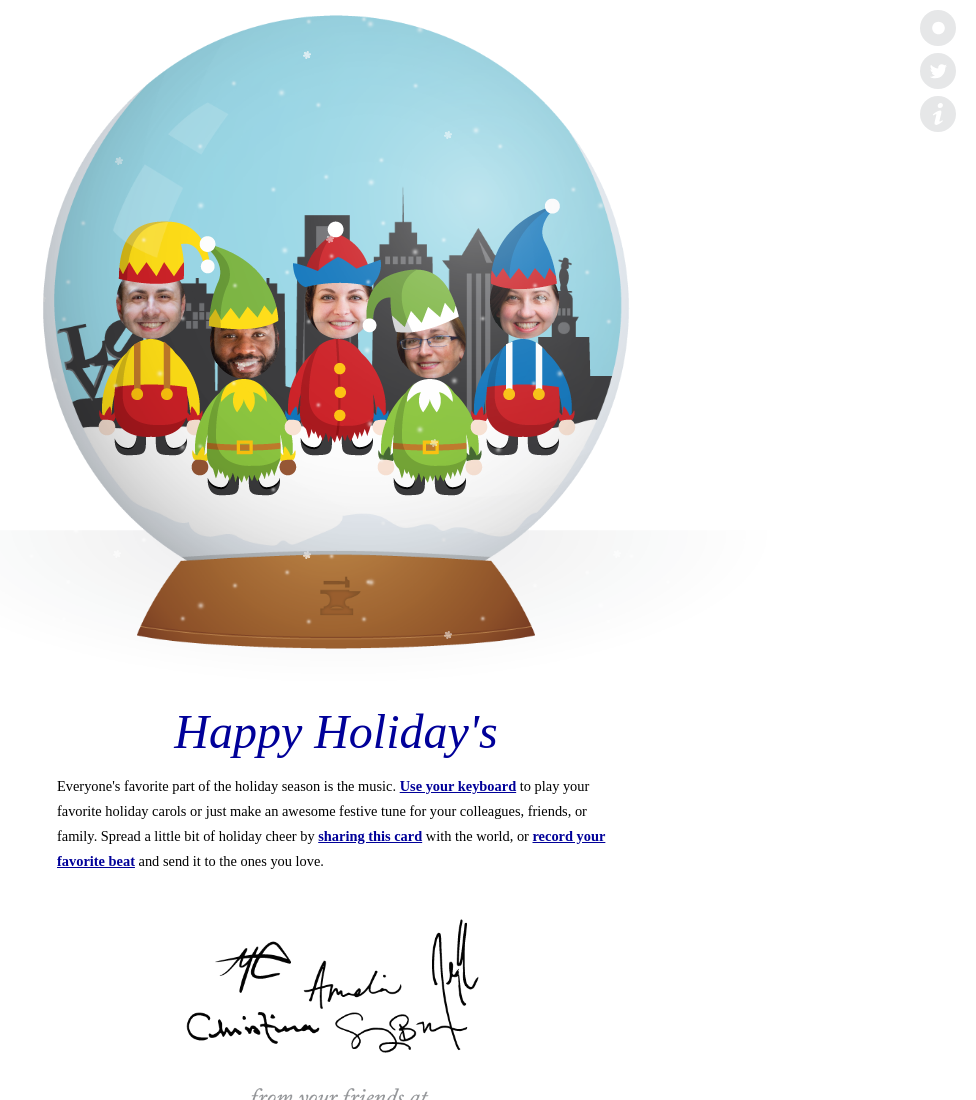
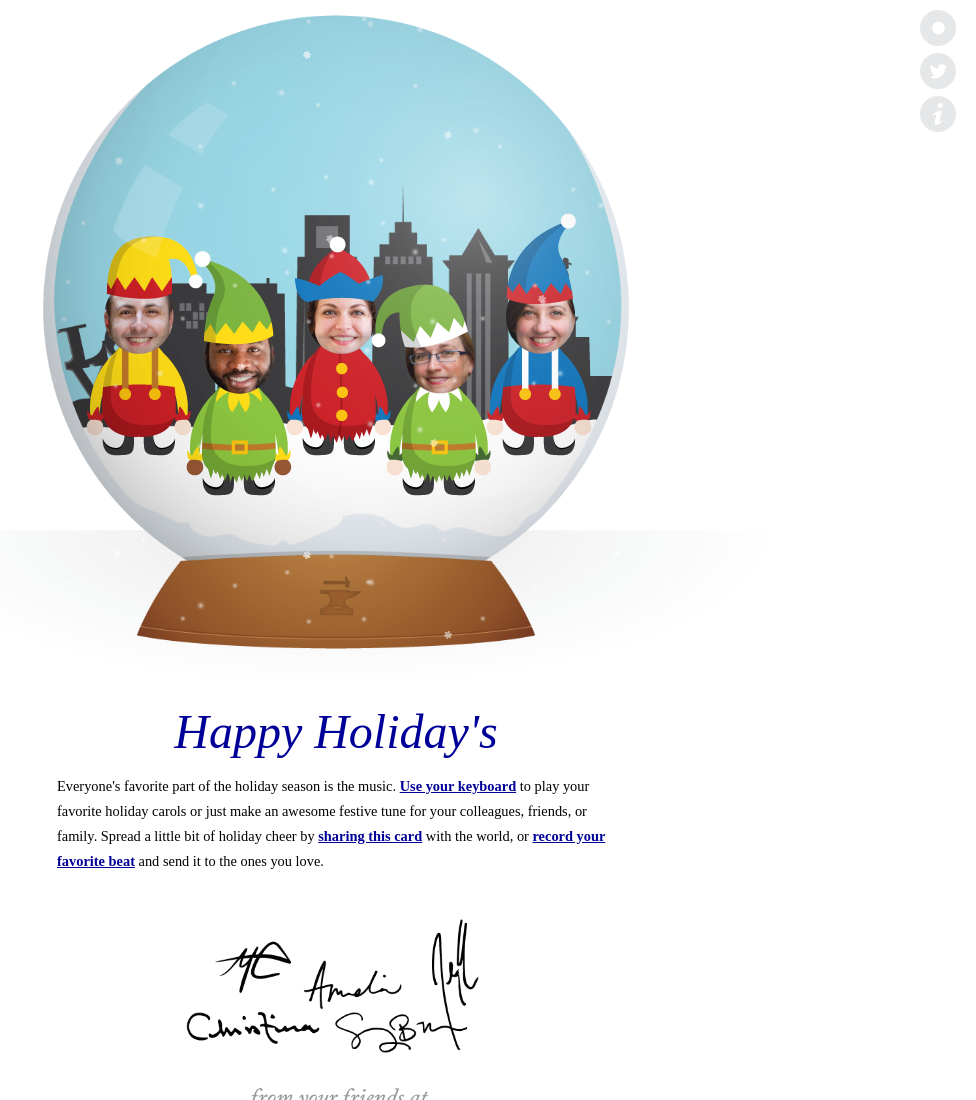
Before and after one commit to InteractiveMechanics/holiday-card, a plain HTML site: page index.html in a window 1280 px wide. Shown: the top 1100 px of the page, without its empty margins (304-1280 px from the left). Drawn offline with Linux system fonts and the light colour scheme.

Commit message:
Adding css adjustments

```diff
--- a/index.html
+++ b/index.html
@@ -1,6 +1,7 @@
 <html>
 <head>
 	<title>Interactive Mechanics Holiday e-Card</title>
+
 
 <style type="text/css">
 body {
@@ -144,22 +145,26 @@ body {
     z-index: -10000000;
 }
 
-.character-row {
-	position: absolute;
-    top: 200px;
-    left: 385px;
+.character {
+	float:left;
+	margin-left: -40px;
 }
 
-.character {
-	float: left;
-	margin-right: -47px;
+.character-row {
+	margin: 0 auto;
+    left: 50px;
+    right: 0;
+    position: absolute;
+    width: 505px;
+    top: 200px;
 }
 
 .character img {
 }
 
 .character .head {
-
+	top: 15px;
+	position: relative;
 }
 
 .character .head .top {
@@ -240,6 +245,8 @@ body {
 
 .modal .close {
 	float: right;
+	margin-right: -35px;
+	margin-top: 7px;
 }
 
 @-webkit-keyframes rock-character {
```
